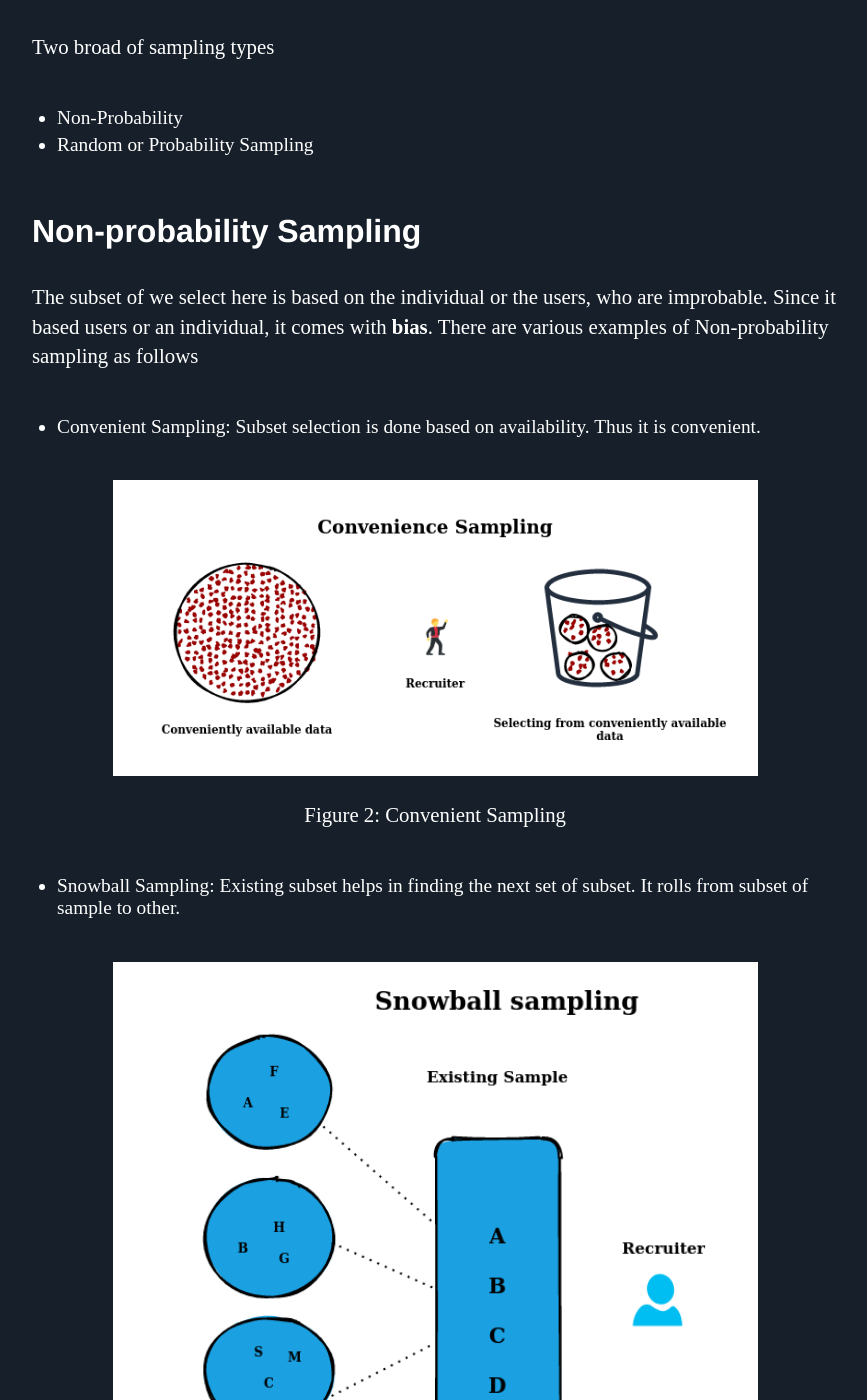
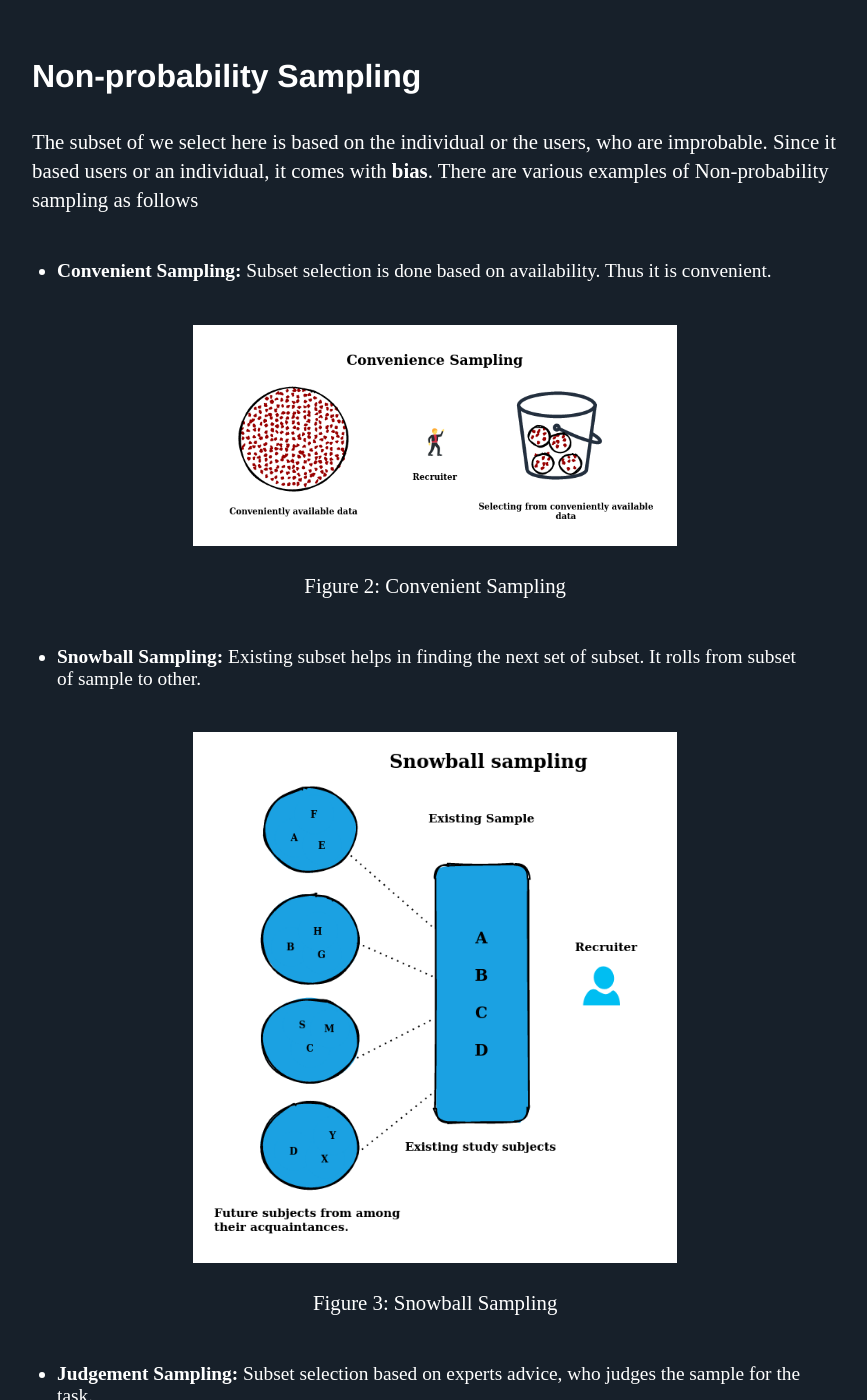
Before and after one commit to Mayurji/mayurji.github.io, a Jekyll site: the page built from _machine-learning/Sampling.md, in a window 1280 px wide and 1400 px high, scrolled down 1874 px. Shown: the whole window, without its empty margins (160-1027 px from the left). Built offline with Jekyll 4.4.1, drawn with Linux system fonts in a browser that asks for light colours; comment, search, counter and statistics services are not loaded; some of the changed text lies outside the part shown.

Commit message:
Update Sampling.md

```diff
--- a/_machine-learning/Sampling.md
+++ b/_machine-learning/Sampling.md
@@ -18,11 +18,11 @@ In this blog post, we'll discuss about sampling and its related components. This
 The topic of sampling is quite dry and requires special effort from the user reading it. My objective from this blog is to share the sampling topic in a more visual form.
 
 <center>
-<img src="{{site.url}}/assets/images/ml/Sampling.png"  style="zoom: 5%  background-color:#DCDCDC;"  width="80%" height=auto/><br>
+<img src="{{site.url}}/assets/images/ml/Sampling.png"  style="zoom: 5%  background-color:#DCDCDC;"  width="60%" height=auto/><br>
 <p>Figure 1: Sampling</p>
 </center>
 
-## Types of Sampling
+### Types of Sampling
 
 Two broad of sampling types
 
@@ -33,31 +33,31 @@ Two broad of sampling types
 
 The subset of we select here is based on the individual or the users, who are improbable. Since it based users or an individual, it comes with **bias**. There are various examples of Non-probability sampling as follows
 
-* Convenient Sampling: Subset selection is done based on availability. Thus it is convenient.
+* **Convenient Sampling:** Subset selection is done based on availability. Thus it is convenient.
 
 <center>
-<img src="{{site.url}}/assets/images/ml/convenient_sampling.png"  style="zoom: 5%  background-color:#DCDCDC;"  width="80%" height=auto/><br>
+<img src="{{site.url}}/assets/images/ml/convenient_sampling.png"  style="zoom: 5%  background-color:#DCDCDC;"  width="60%" height=auto/><br>
 <p>Figure 2: Convenient Sampling</p>
 </center>
 
-* Snowball Sampling: Existing subset helps in finding the next set of subset. It rolls from subset of sample to other.
+* **Snowball Sampling:** Existing subset helps in finding the next set of subset. It rolls from subset of sample to other.
 
 <center>
-<img src="{{site.url}}/assets/images/ml/snowball_sampling.png"  style="zoom: 5%  background-color:#DCDCDC;"  width="80%" height=auto/><br>
+<img src="{{site.url}}/assets/images/ml/snowball_sampling.png"  style="zoom: 5%  background-color:#DCDCDC;"  width="60%" height=auto/><br>
 <p>Figure 3: Snowball Sampling</p>
 </center>
 
-* Judgement Sampling: Subset selection based on experts advice, who judges the sample for the task.
+* **Judgement Sampling:** Subset selection based on experts advice, who judges the sample for the task.
 
 <center>
-<img src="{{site.url}}/assets/images/ml/judgement_sampling.png"  style="zoom: 5%  background-color:#DCDCDC;"  width="80%" height=auto/><br>
+<img src="{{site.url}}/assets/images/ml/judgement_sampling.png"  style="zoom: 5%  background-color:#DCDCDC;"  width="60%" height=auto/><br>
 <p>Figure 4: Judgement Sampling</p>
 </center>
 
-* Quota Sampling: Subset selection happens in a predetermined order from the available quotas without any randomization.
+* **Quota Sampling:** Subset selection happens in a predetermined order from the available quotas without any randomization.
 
 <center>
-<img src="{{site.url}}/assets/images/ml/quota_sampling.png"  style="zoom: 5%  background-color:#DCDCDC;"  width="80%" height=auto/><br>
+<img src="{{site.url}}/assets/images/ml/quota_sampling.png"  style="zoom: 5%  background-color:#DCDCDC;"  width="60%" height=auto/><br>
 <p>Figure 5: Quota Sampling</p>
 </center>
 
@@ -74,7 +74,7 @@ As ML candidate, we can think that having bias in selecting the data is bad for
 In random sampling, the selection of each sample from the population has equal probabilities. Consider a slot machine where each reel represent a set of items or number, lets assume there are 10 items in each reel, the chances of each item in each reel is 1/10th and the selection is done randomly.
 
 <center>
-<img src="{{site.url}}/assets/images/ml/random_sampling.png"  style="zoom: 5%  background-color:#DCDCDC;"  width="80%" height=auto/><br>
+<img src="{{site.url}}/assets/images/ml/random_sampling.png"  style="zoom: 5%  background-color:#DCDCDC;"  width="60%" height=auto/><br>
 <p>Figure 6: Random Sampling</p>
 </center>
 
@@ -85,7 +85,7 @@ Implementing above sampling is quite easier but consider the situation, where we
 Consider we have 10 different classes to predict from and each class has some set of data points to represent the class. Now when we perform random sampling like selecting 10% from each class, there is no possibility we can miss out a class completely. This is called stratified sampling.
 
 <center>
-<img src="{{site.url}}/assets/images/ml/stratified_sampling.png"  style="zoom: 5%  background-color:#DCDCDC;"  width="80%" height=auto/><br>
+<img src="{{site.url}}/assets/images/ml/stratified_sampling.png"  style="zoom: 5%  background-color:#DCDCDC;"  width="60%" height=auto/><br>
 <p>Figure 7: Stratified Sampling</p>
 </center>
 
@@ -98,7 +98,7 @@ Downside of stratified sampling is when we cannot create subgroup from the avail
 In weighted sampling, each sample is given a weight, which determines the probability of it being selected. For example, if you want a sample to be selected 30% of the time, give it weight 0.3. This method allows you to embed subject matter expertise. For example, if you know that more recent data is more valuable to your model, you can give recent data more weight.
 
 <center>
-<img src="{{site.url}}/assets/images/ml/weighted_sampling.png"  style="zoom: 5%  background-color:#DCDCDC;"  width="80%" height=auto/><br>
+<img src="{{site.url}}/assets/images/ml/weighted_sampling.png"  style="zoom: 5%  background-color:#DCDCDC;"  width="60%" height=auto/><br>
 <p>Figure 8: Weighted Sampling</p>
 </center>
 
@@ -108,7 +108,7 @@ This also helps with the case when our available data comes from a different dis
 
 Importance sampling is a technique used for estimating properties of particular distribution, while having only samples generated from different distribution rather than that of interested distribution.
 
-From Wiki: Importance sampling is a [variance reduction](https://en.wikipedia.org/wiki/Variance_reduction) technique that can be used in the [Monte Carlo method](https://en.wikipedia.org/wiki/Monte_Carlo_method). The idea behind importance sampling is that certain values of the input [random variables](https://en.wikipedia.org/wiki/Random_variables) in a [simulation](https://en.wikipedia.org/wiki/Simulation) have more impact on the parameter being estimated than others. If these "important" values are emphasized by sampling more frequently, then the [estimator](https://en.wikipedia.org/wiki/Estimator) variance can be reduced. Hence, the basic methodology in importance sampling is to choose a distribution which "encourages" the important values.
+*From Wiki: Importance sampling is a [variance reduction](https://en.wikipedia.org/wiki/Variance_reduction) technique that can be used in the [Monte Carlo method](https://en.wikipedia.org/wiki/Monte_Carlo_method). The idea behind importance sampling is that certain values of the input [random variables](https://en.wikipedia.org/wiki/Random_variables) in a [simulation](https://en.wikipedia.org/wiki/Simulation) have more impact on the parameter being estimated than others. If these "important" values are emphasized by sampling more frequently, then the [estimator](https://en.wikipedia.org/wiki/Estimator) variance can be reduced. Hence, the basic methodology in importance sampling is to choose a distribution which "encourages" the important values.*
 
 Challenge in Importance Sampling is that finding the distribution that encourages the important values. [Importance sampling has wide application in RL](https://jonathan-hui.medium.com/rl-importance-sampling-ebfb28b4a8c6)
 
@@ -116,7 +116,7 @@ For deep dive on Importance Sampling: [RL — Importance Sampling ](https://jona
 
 ### Reservoir sampling
 
-Motivation between Reservoir Sampling: Suppose we see a sequence of items, one at a time. We want to keep ten  items in memory, and we want them to be selected at random from the  sequence. If we know the total number of items *n* and can access the items arbitrarily, then the solution is easy: select 10 distinct indices *i* between 1 and *n* with equal probability, and keep the *i*-th elements. The problem is that we do not always know the exact *n* in advance.
+*Motivation between Reservoir Sampling: Suppose we see a sequence of items, one at a time. We want to keep ten  items in memory, and we want them to be selected at random from the  sequence. If we know the total number of items **n** and can access the items arbitrarily, then the solution is easy: select 10 distinct indices **i** between 1 and **n** with equal probability, and keep the **i**-th elements. The problem is that we do not always know the exact **n** in advance.*
 
 **Key here is that we want to select k items at random with each having equal probability from an unknown sample size n.**
 
@@ -134,7 +134,7 @@ One solution for that is reservoir sampling. The algorithm goes like this:
 Each incoming ith element has (k / i) probability of being in the reservoir. You can also prove that each element in the reservoir has (k / i) probability of being there.
 
 <center>
-<img src="{{site.url}}/assets/images/ml/reservoir_sampling.png"  style="zoom: 5%  background-color:#DCDCDC;"  width="80%" height=auto/><br>
+<img src="{{site.url}}/assets/images/ml/reservoir_sampling.png"  style="zoom: 5%  background-color:#DCDCDC;"  width="60%" height=auto/><br>
 <p>Figure 9: Reservoir Sampling</p>
 </center>
 
@@ -142,7 +142,7 @@ For example, we would process a stream with three elements as follows:
 
 1. Store the first element.
 2. Store the second element with a probability of 1/2. Now both elements have equal probabilities of being in the reservoir.
-3. Store the third element with a probability of 1/3. The previous two elements also have a final probability of (1/2)∗(2/3)=1/3 to be chosen.
+3. Store the third element with a probability of 1/3. The previous two elements also have a final probability of (1/2) ∗ (2/3) = 1/3 to be chosen.
 
 ### Reference
 
```
